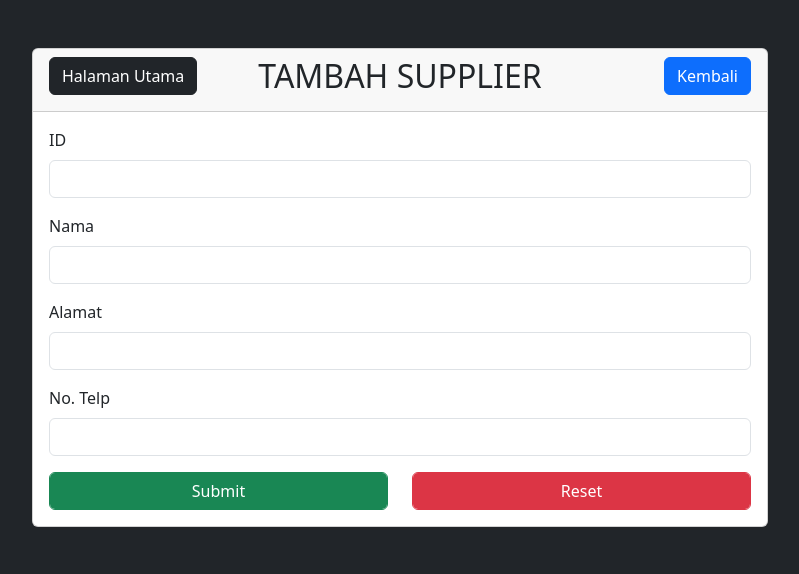
After one commit to MichelleGrc/spps, a PHP site: page /form/form_tambah_supplier.php in a window 1280 px wide. The commit adds this page. Shown: the top 574 px of the page, without its empty margins (240-1039 px from the left). Run offline with PHP 8.4, Linux system fonts and the light colour scheme; the visitor is signed in with stand-in values (Sample User, id 1); tables that the repository leaves empty or names only in its code hold one stand-in row (values such as "Sample post").

Commit message:
Supplier
Edit tambah tampil sudah bisa

```diff
--- a/class/supplier.php
+++ b/class/supplier.php
@@ -13,13 +13,13 @@ class Supplier
     public function tambahSupplier($data)
     {
         //mengambil data dari form
-        $id_supplier = $data['idSupplier'];
-        $nama_supplier = $data['namaSupplier'];
+        $idSupplier = $data['idSupplier'];
+        $namaSupplier = $data['namaSupplier'];
         $alamat = $data['alamat'];
-        $no_telp = $data['noTelp'];
+        $noTelp = $data['noTelp'];
 
-        $query = "INSERT INTO supplier SET idSupplier='$id_supplier', namaSupplier='$nama_supplier',
-        alamat='$alamat', noTelp='$no_telp'";
+        $query = "INSERT INTO supplier SET idSupplier='$idSupplier', namaSupplier='$namaSupplier',
+        alamat='$alamat', noTelp='$noTelp'";
 
         $hasil = $this->db->insert($query);
 
@@ -51,13 +51,13 @@ class Supplier
     public function editSupplier($data, $id)
     {
         //mengambil data dari form
-        $id_supplier = $data['idSupplier'];
-        $nama_supplier = $data['namaSupplier'];
+        $idSupplier = $data['idSupplier'];
+        $namaSupplier = $data['namaSupplier'];
         $alamat = $data['alamat'];
-        $no_telp = $data['noTelp'];
+        $noTelp = $data['noTelp'];
 
-        $query = "UPDATE supplier SET idSupplier='$id_supplier', namaSupplier='$nama_supplier',
-        alamat='$alamat', noTelp='$no_telp'";
+        $query = "UPDATE supplier SET idSupplier='$idSupplier', namaSupplier='$namaSupplier',
+        alamat='$alamat', noTelp='$noTelp' WHERE idSupplier='$id'";
 
         $hasil = $this->db->edit($query);
 
--- /dev/null
+++ b/form/form_tambah_supplier.php
@@ -0,0 +1,98 @@
+<?php
+include_once '../class/supplier.php';  //menyertakan file supplier.php
+$supplier = new Supplier();              //membuat objek dari class Supplier()
+
+$select = new Select();
+if(isset($_SESSION["id"]))
+{
+    //jika user berhasil login, proses dilanjutkan
+    $user = $select->selectUserById($_SESSION["id"]);
+}else{
+    //jika user belum login, pengguna langsung diarahkan lagi ke form login di index.php
+    header("Location: ../index.php");
+}
+
+if($_SERVER['REQUEST_METHOD']=='POST'){
+    $tambahSupplier = $supplier->tambahSupplier($_POST);   //menggunakan method tambahSupplier()
+}
+?>
+
+<!DOCTYPE html>
+<html lang="en">
+<head>
+    <meta charset="UTF-8">
+    <meta http-equiv="X-UA-Compatible" content="IE=edge">
+    <meta name="viewport" content="width=device-width, initial-scale=1.0">
+    <title>Tambah Supplier</title>
+
+    <!-- untuk menyambungkan file css -->
+    <link href="https://cdn.jsdelivr.net/npm/bootstrap@5.3.0/dist/css/bootstrap.min.css" rel="stylesheet"
+    integrity="sha384-9ndCyUaIbzAi2FUVXJi0CjmCapSmO7SnpJef0486qhLnuZ2cdeRhO02iuK6FUUVM" crossorigin="anonymous">
+</head>
+<body class="bg-dark">
+    <br><br>
+    <div class="container">
+        <div class="row d-flex justify-content-center">
+            <div class="col-md-8">
+                <div class="card">
+                        <?php
+                            //muncul alert dengan pesan berhasil atau tidaknya proses tambah
+                            if(isset($tambahSupplier)){
+                            ?>
+                                <div class="alert alert-warning" role="alert">
+                                    <strong>
+                                        <h6 class="text-center"><?=$tambahSupplier?></h2>
+                                    </strong>
+                                </div>
+                            <?php
+                            }
+                        ?>
+
+                        <div class="card-header">
+                            <div class="row">
+                                <div class="col-3">
+                                    <a class="btn btn-dark float-start" href='../view/halaman_utama.php'>Halaman Utama</a>
+                                </div>
+                                <div class="col-6">
+                                    <h2 class="text-center">TAMBAH SUPPLIER</h2>
+                                </div>
+                                <div class="col-3">
+                                    <a class="btn btn-primary float-end" href='../view/data_supplier.php'>Kembali</a>
+                                </div>
+                            </div>
+                        </div>
+                        <div class="card-body">
+                            <form action="" method="post" name="form_tambah_supplier" enctype="multipart/form-data">
+                                <div class="mb-3">
+                                    <label for="input_id_supplier" class="form-label">ID</label>
+                                    <input type="text" class="form-control" name="idSupplier" required>
+                                </div>
+                                <div class="mb-3">
+                                    <label for="input_nama_supplier" class="form-label">Nama</label>
+                                    <input type="text" class="form-control" name="namaSupplier" required>
+                                </div>
+                                <div class="mb-3">
+                                    <label for="input_alamat" class="form-label">Alamat</label>
+                                    <input type="text" class="form-control" name="alamat" required>
+                                </div>
+                                <div class="mb-3">
+                                    <label for="input_no_telp" class="form-label">No. Telp</label>
+                                    <input type="text" class="form-control" name="noTelp" required>
+                                </div>
+                                <div class="row">
+                                    <div class="col">
+                                        <input type="submit" value="Submit" class="btn btn-success form-control">
+                                    </div>
+                                    <div class="col">
+                                        <input class="btn btn-danger form-control" type="reset" value="Reset">
+                                    </div>
+                                </div>
+                            </form>
+                    </div>
+                </div>
+            </div>
+        </div>
+    </div>
+    <br><br>
+</body>
+</html>
```
Also changed, not shown: form/form_edit_supplier.php (added, +115 -0 lines), form/form_tambah_barang.php (deleted, +0 -148 lines), view/data_supplier.php (+6 -6 lines).
